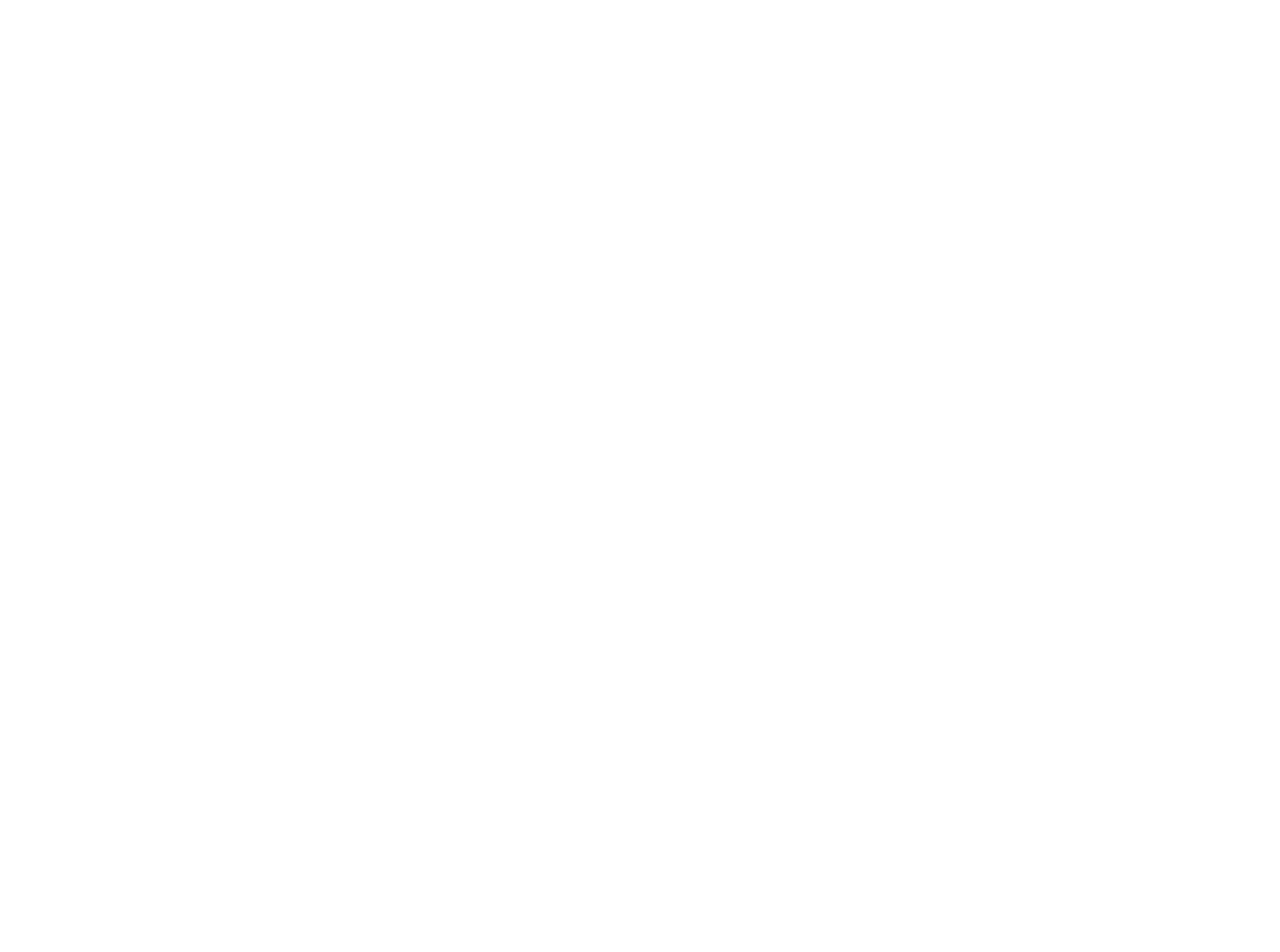
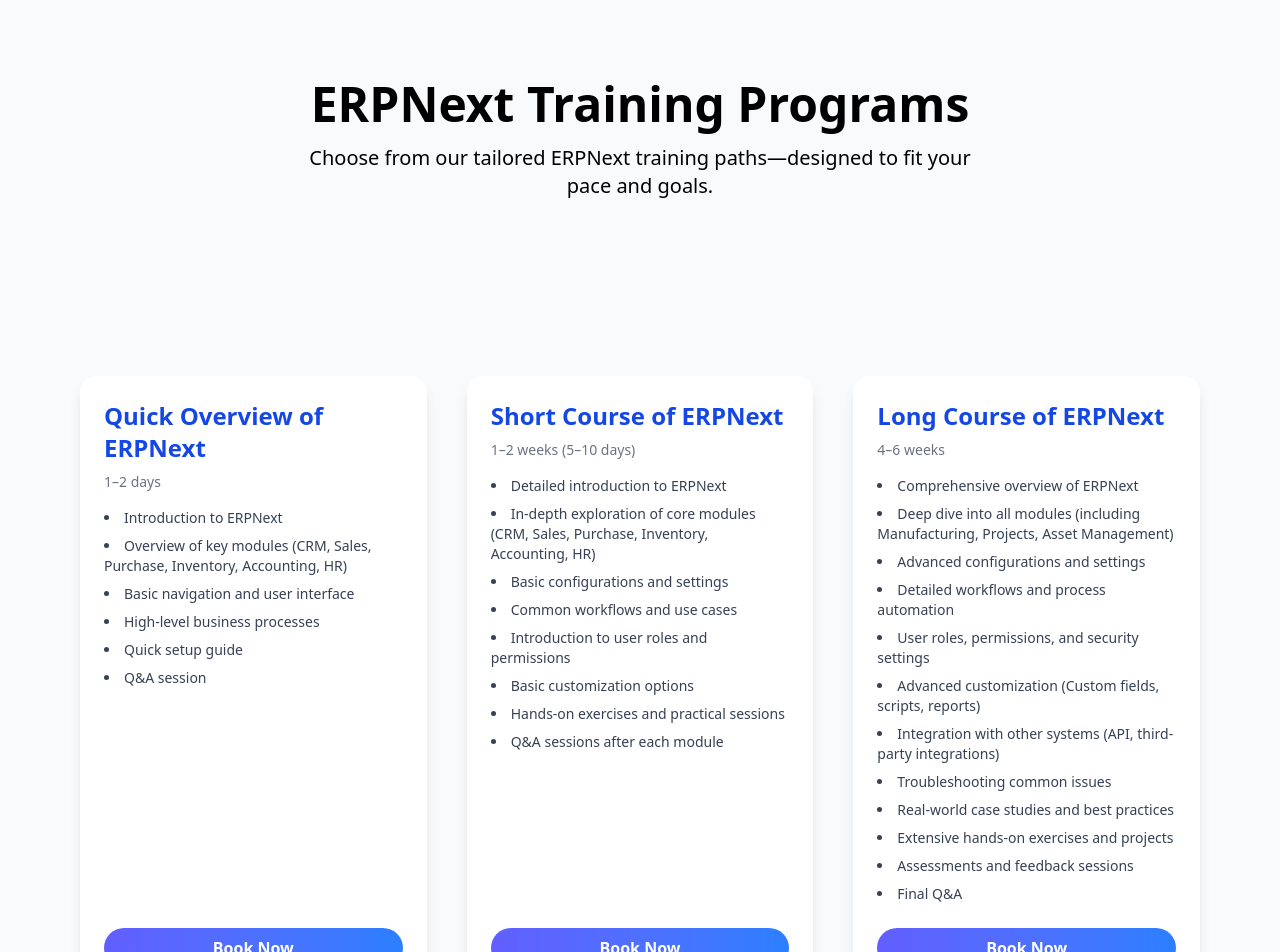
Before and after one commit to Athira-351/iwex-website, a React (Vite) app in the folder frontend/: page /training in a window 1280 px wide. Before the commit this address had no page. Shown: the top 952 px of the page. Before the commit the page ends 800 px from the top, so only its background shows below. Built offline with nearby package versions, Linux system fonts and the light colour scheme.

Commit message:
create training page ui

```diff
--- a/frontend/src/App.jsx
+++ b/frontend/src/App.jsx
@@ -1,6 +1,7 @@
 import { BrowserRouter as Router, Routes, Route } from "react-router-dom";
 import Home from "./pages/Home";
 import Products from "./pages/Products";
+import Training from "./pages/Training";
 
 export default function App() {
   return (
@@ -8,6 +9,7 @@
       <Routes>
         <Route path="/" element={<Home />} />
         <Route path="/products" element={<Products />} />
+        <Route path="/training" element={<Training />} />
       </Routes>
     </Router>
   );
--- a/frontend/src/components/Navbar.jsx
+++ b/frontend/src/components/Navbar.jsx
@@ -55,7 +55,7 @@
             </li>
             <li>
               <a
-                href="#training"
+                href="/training"
                 className={`${
                   scrolled
                     ? "text-gray-700 hover:text-black"
@@ -190,7 +190,7 @@
                 </a>
               </li>
               <li>
-                <a href="#training" onClick={() => setMenuOpen(false)}>
+                <a href="/training" onClick={() => setMenuOpen(false)}>
                   Training
                 </a>
               </li>
--- /dev/null
+++ b/frontend/src/pages/Training.jsx
@@ -0,0 +1,118 @@
+import React from "react";
+import { motion } from "framer-motion";
+
+const programs = [
+  {
+    title: "Quick Overview of ERPNext",
+    duration: "1–2 days",
+    content: [
+      "Introduction to ERPNext",
+      "Overview of key modules (CRM, Sales, Purchase, Inventory, Accounting, HR)",
+      "Basic navigation and user interface",
+      "High-level business processes",
+      "Quick setup guide",
+      "Q&A session"
+    ],
+  },
+  {
+    title: "Short Course of ERPNext",
+    duration: "1–2 weeks (5–10 days)",
+    content: [
+      "Detailed introduction to ERPNext",
+      "In-depth exploration of core modules (CRM, Sales, Purchase, Inventory, Accounting, HR)",
+      "Basic configurations and settings",
+      "Common workflows and use cases",
+      "Introduction to user roles and permissions",
+      "Basic customization options",
+      "Hands-on exercises and practical sessions",
+      "Q&A sessions after each module"
+    ],
+  },
+  {
+    title: "Long Course of ERPNext",
+    duration: "4–6 weeks",
+    content: [
+      "Comprehensive overview of ERPNext",
+      "Deep dive into all modules (including Manufacturing, Projects, Asset Management)",
+      "Advanced configurations and settings",
+      "Detailed workflows and process automation",
+      "User roles, permissions, and security settings",
+      "Advanced customization (Custom fields, scripts, reports)",
+      "Integration with other systems (API, third-party integrations)",
+      "Troubleshooting common issues",
+      "Real-world case studies and best practices",
+      "Extensive hands-on exercises and projects",
+      "Assessments and feedback sessions",
+      "Final Q&A"
+    ],
+  }
+];
+
+const Training = () => (
+  <div className="bg-gray-50 min-h-screen flex flex-col">
+    <section className=" py-20 text-center">
+      <motion.h1
+        initial={{ opacity: 0, y: -20 }}
+        animate={{ opacity: 1, y: 0 }}
+        transition={{ duration: 0.8 }}
+        className="text-4xl md:text-5xl font-bold mb-4"
+      >
+        ERPNext Training Programs
+      </motion.h1>
+      <motion.p
+        initial={{ opacity: 0 }}
+        animate={{ opacity: 1 }}
+        transition={{ delay: 0.3, duration: 0.8 }}
+        className="text-lg md:text-xl mb-8 max-w-2xl mx-auto"
+      >
+        Choose from our tailored ERPNext training paths—designed to fit your pace and goals.
+      </motion.p>
+    </section>
+
+    {/* Training Programs */}
+    <section className="py-16 px-4 md:px-20 flex-1">
+      <div className="grid gap-10 md:grid-cols-3">
+        {programs.map((prog, i) => (
+          <motion.div
+            key={i}
+            className="bg-white rounded-2xl shadow-lg p-6 flex flex-col hover:shadow-2xl transform hover:-translate-y-2 transition"
+            initial={{ opacity: 0, y: 30 }}
+            whileInView={{ opacity: 1, y: 0 }}
+            viewport={{ once: true }}
+            transition={{ delay: i * 0.2, duration: 0.6 }}
+          >
+            <h2 className="text-2xl font-semibold text-blue-700 mb-2">{prog.title}</h2>
+            <span className="text-sm text-gray-500 mb-4">{prog.duration}</span>
+            <ul className="list-disc list-inside text-gray-700 flex-1 space-y-2 text-sm">
+              {prog.content.map((point, idx) => (
+                <li key={idx}>{point}</li>
+              ))}
+            </ul>
+            <motion.button
+              className="mt-6 bg-gradient-to-r from-indigo-500 to-blue-500 hover:from-indigo-600 hover:to-blue-600 text-white font-semibold py-2 rounded-full"
+              whileHover={{ scale: 1.05 }}
+              whileTap={{ scale: 0.95 }}
+            >
+              Book Now
+            </motion.button>
+          </motion.div>
+        ))}
+      </div>
+    </section>
+
+    <section className="py-10 bg-white text-center">
+      <motion.button
+        className="bg-blue-600 hover:bg-blue-700 text-white font-bold py-3 px-8 rounded-full shadow-lg"
+        initial={{ opacity: 0 }}
+        animate={{ opacity: 1 }}
+        transition={{ delay: 1.2, duration: 0.8 }}
+        whileHover={{ scale: 1.05 }}
+        whileTap={{ scale: 0.95 }}
+      >
+        Get Started with ERPNext Training
+      </motion.button>
+    </section>
+  </div>
+);
+
+export default Training;
```
